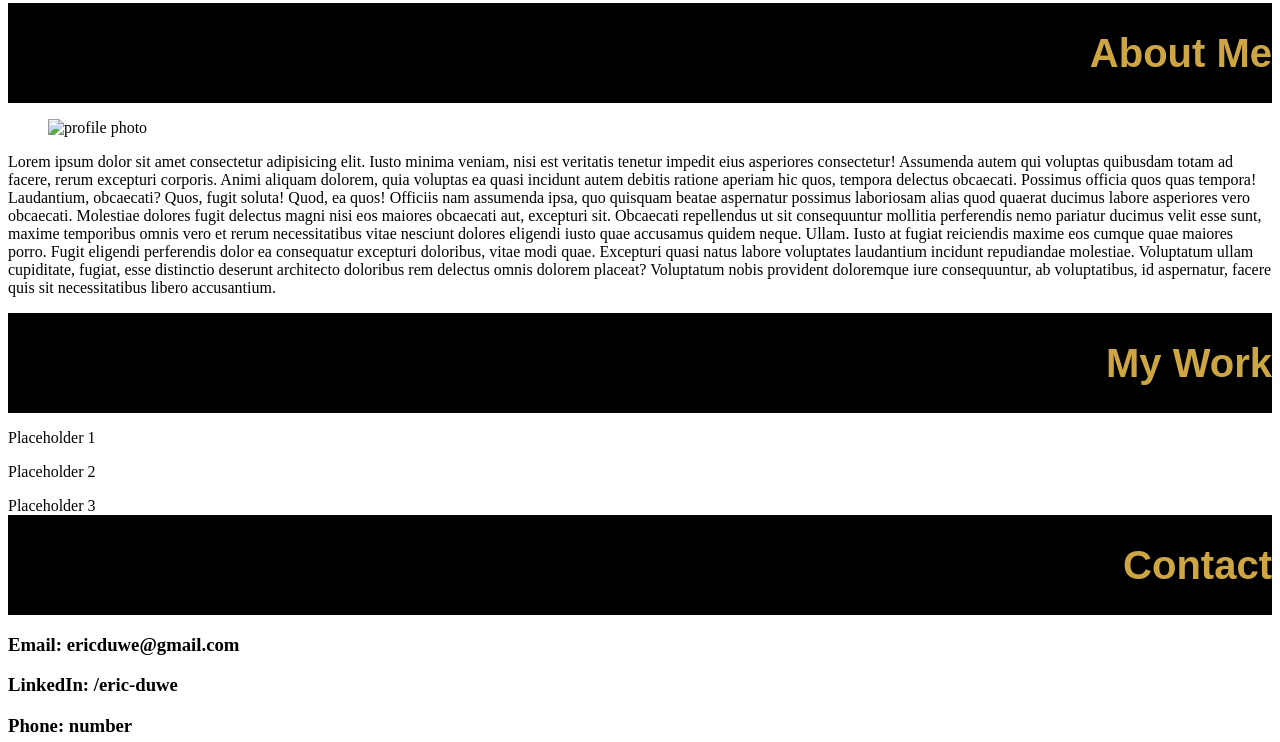
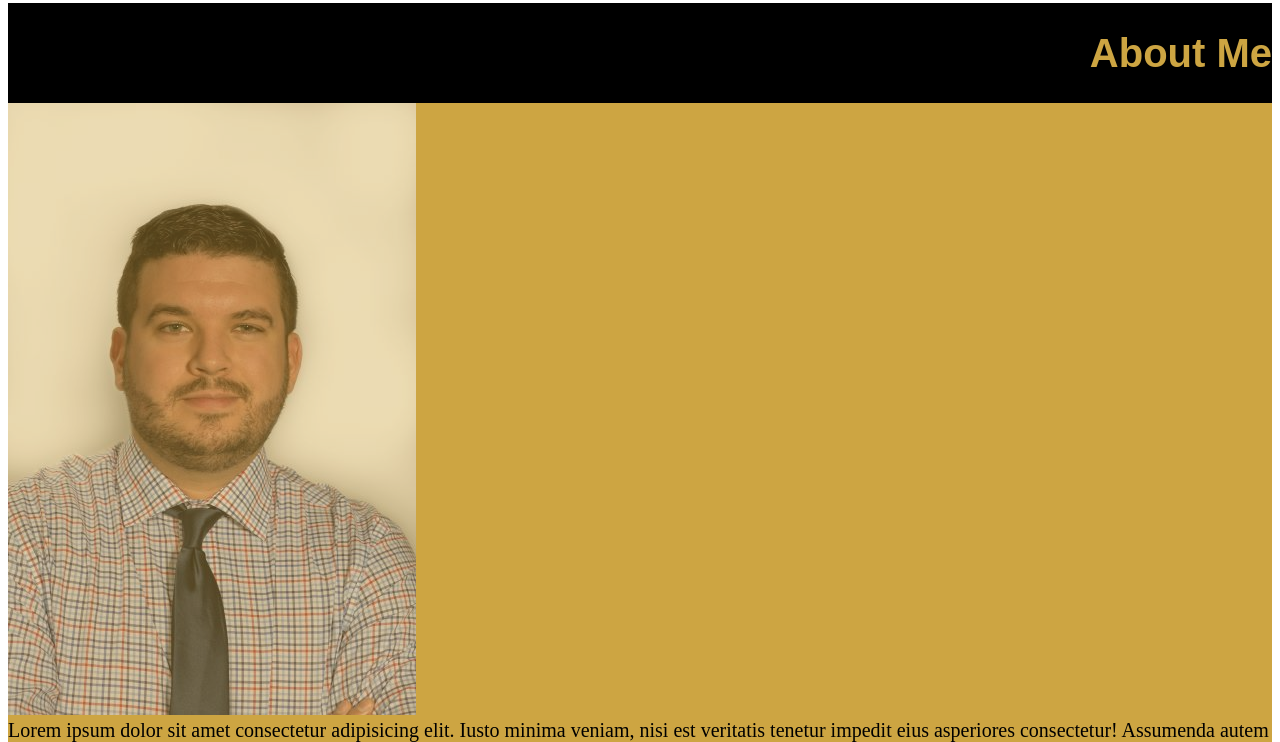
Before and after one commit to ericduwe/Portfolio, a plain HTML site: page index.html in a window 1280 px wide. Shown: the part 1716-2458 px from the top of the page. Drawn offline with Linux system fonts and the light colour scheme.

Commit message:
added profile photo and styling to About Me section

```diff
--- a/assets/style.css
+++ b/assets/style.css
@@ -1,8 +1,10 @@
+/*Hex color palette*/
 :root {
     --primary: #cda542;
     --secondary: #5542cd;
 }
 
+/* Styling for main header at top of page */
 header h1 {
     color: var(--primary);
     background-color: #000;
@@ -21,6 +23,7 @@ header h1 {
 
 }
 
+/*Nav bar styling*/
 nav ul {
     list-style-type: none;
     margin: 0;
@@ -44,6 +47,7 @@ nav {
     border: 2px solid var(--primary)
 }
 
+/*Styling for each section's header*/
 .section-heading {
     background-color: #000;
     color: var(--primary);
@@ -59,7 +63,32 @@ nav {
     font-size: 40px;
 }
 
+/*main image positioning*/
 #top-photo {
     margin: 0
 
 }
+
+article {
+    background-color: var(--primary)
+}
+
+article p {
+    font-family: "Corbel";
+    font-size: 20px;
+    color: #000;
+    margin: 0;
+
+
+}
+
+article #main-image {
+    background-color: var(--primary);
+    margin: 0
+
+}
+
+#main-image img {
+    opacity: 0.6;
+    background-color: var(--primary);
+}
--- a/index.html
+++ b/index.html
@@ -15,7 +15,7 @@
     </header>
     <nav>
         <ul>
-            <li><a href=#portfolio>Portfolio</a></li>
+            <li><a href=#portfolio>My Work</a></li>
             <li><a href=#contact>Contact</a></li>
             <li><a href=#cv>CV</a></li>
             <li><a href=#about-me>About Me</a></li>
@@ -27,10 +27,11 @@
     <main>
         <section id="about-me">
             <h2 class="section-heading">About Me</h2>
-            <figure id="main image">
-                <img src="placeholder.jpg" alt="profile photo">
+            <article>
+                <figure id="main-image">
+                    <img src="./assets/images/profile-photo.jpg" alt="profile photo">
                 </figure>
-            <article>
+
                     <p>Lorem ipsum dolor sit amet consectetur adipisicing elit. Iusto minima veniam, nisi est veritatis
                         tenetur impedit eius asperiores consectetur! Assumenda autem qui voluptas quibusdam totam ad facere,
                         rerum excepturi corporis.
```
Also changed, not shown: assets/images/profile-photo.jpg (added). Lines whose indentation alone changed are shown as unchanged.
